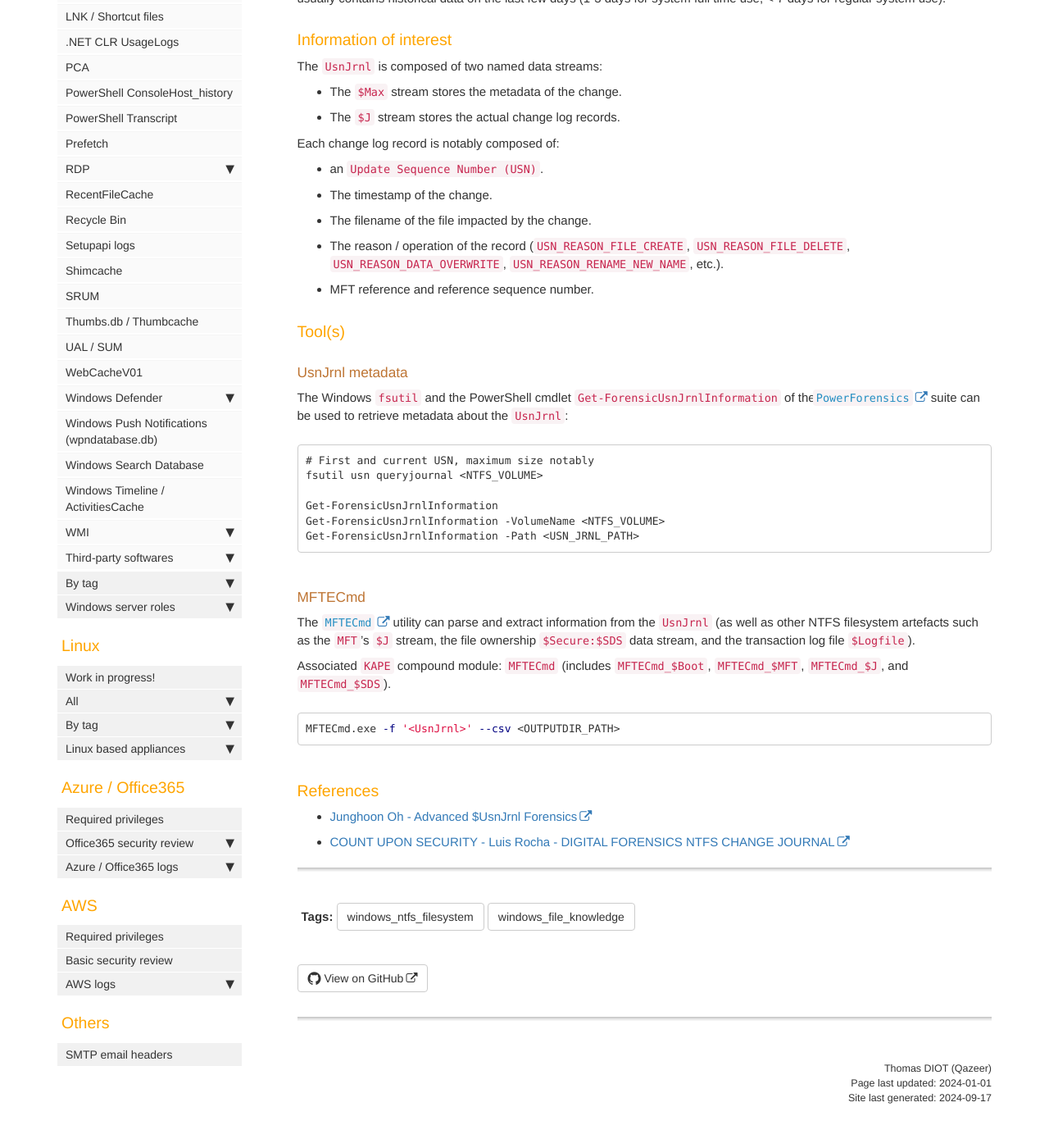
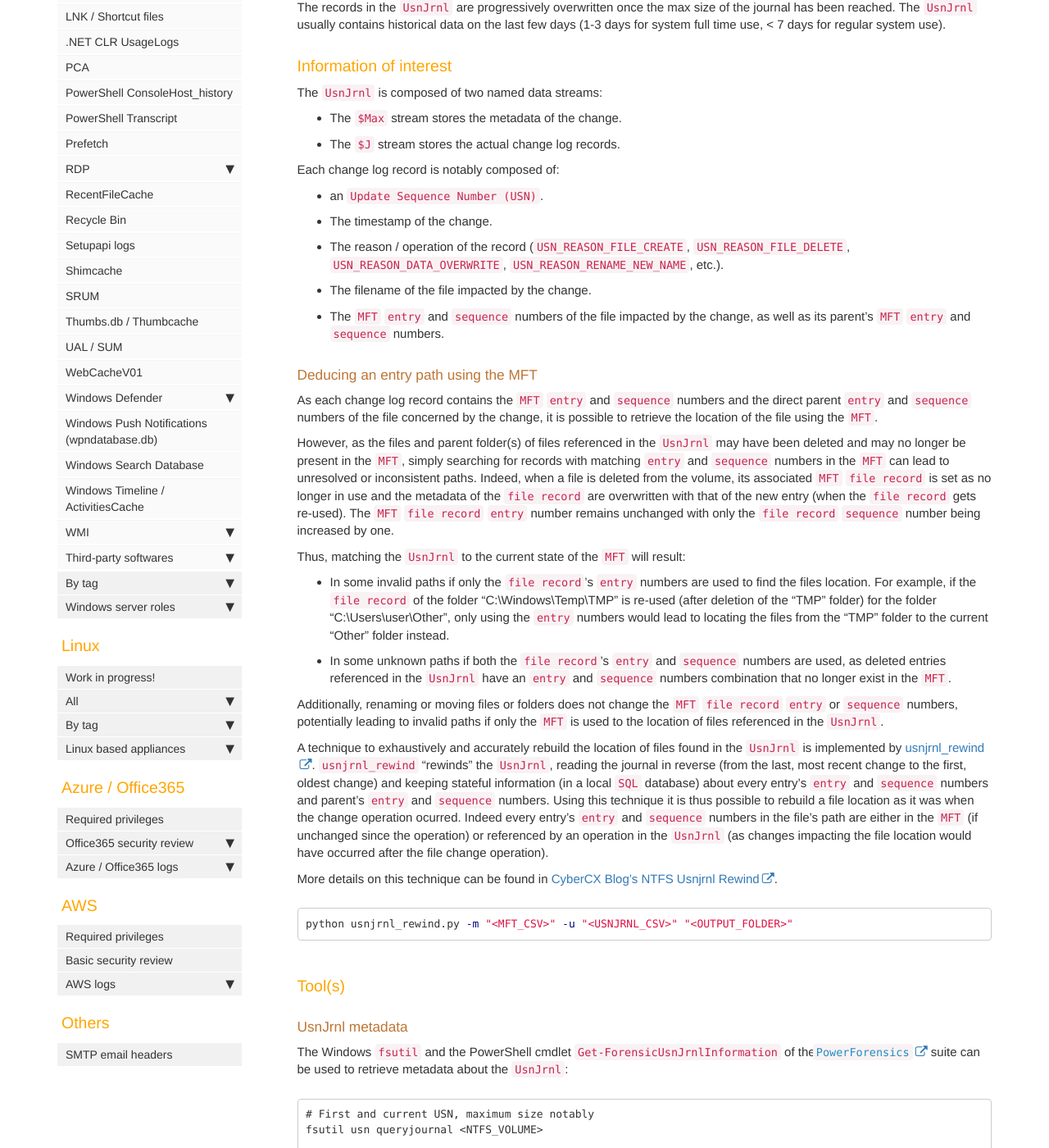
Before and after one commit to Qazeer/artefacts.help, a Jekyll site: the page built from pages/windows/ntfs_usnjrnl.md, in a window 1280 px wide and 1400 px high, scrolled down 590 px. Shown: the whole window at 82% size. Built offline with Jekyll 4.4.1, drawn with Linux system fonts in a browser that asks for light colours; comment, search, counter and statistics services are not loaded; some of the changed text lies outside the part shown.

Commit message:
[Artefact] Windows NTFS UsnJrnl & MFT - Rewinding the journal

````diff
--- a/pages/windows/ntfs_usnjrnl.md
+++ b/pages/windows/ntfs_usnjrnl.md
@@ -1,6 +1,6 @@
 ---
 title: NTFS - UsnJrnl
-summary: 'The USN Journal is a feature of NTFS, activated by default on Vista and later, which maintains a record of changes made to the NTFS volume.\n\nThe $J stream stores the actual change log records, with usually historical data of the last few days.\n\nEach change log record is notably composed of: the timestamp, filename, and reason / operation of the change.'
+summary: 'The USN Journal is a feature of NTFS, activated by default on Vista and later, which maintains a record of changes made to the NTFS volume.\n\n The $J stream stores the actual change log records, with usually historical data of the last few days.\n\n Each change log record is notably composed of: the timestamp, filename, and reason / operation of the change.\n\n Additionally, each change log record contains the MFT "entry" and "sequence" numbers and the direct parent "entry" and "sequence" numbers of the file concerned by the change, making it is possible to retrieve the location of the file using the MFT. The UsnJrnl can be "rewinded" to exhaustively and accurately rebuild the location of every files in the journal.'
 keywords: Filesystem, NTFS, UsnJrnl, USN, Journal
 tags:
   - windows_ntfs_filesystem
@@ -38,13 +38,70 @@ Each change log record is notably composed of:
 
   - The timestamp of the change.
 
-  - The filename of the file impacted by the change.
-
   - The reason / operation of the record (`USN_REASON_FILE_CREATE`,
     `USN_REASON_FILE_DELETE`, `USN_REASON_DATA_OVERWRITE`,
     `USN_REASON_RENAME_NEW_NAME`, etc.).
 
-  - MFT reference and reference sequence number.
+  - The filename of the file impacted by the change.
+
+  - The `MFT` `entry` and `sequence` numbers of the file impacted by the change,
+    as well as its parent's `MFT` `entry` and `sequence` numbers.
+
+#### Deducing an entry path using the MFT
+
+As each change log record contains the `MFT` `entry` and
+`sequence` numbers and the direct parent `entry` and `sequence` numbers of the
+file concerned by the change, it is possible to retrieve the location of the
+file using the `MFT`.
+
+However, as the files and parent folder(s) of files referenced in the `UsnJrnl`
+may have been deleted and may no longer be present in the `MFT`, simply
+searching for records with matching `entry` and `sequence` numbers in the `MFT`
+can lead to unresolved or inconsistent paths. Indeed, when a file is deleted
+from the volume, its associated `MFT` `file record` is set as no longer in use
+and the metadata of the `file record` are overwritten with that of the new
+entry (when the `file record` gets re-used). The `MFT` `file record` `entry`
+number remains unchanged with only the `file record` `sequence` number being
+increased by one.
+
+Thus, matching the `UsnJrnl` to the current state of the `MFT` will result:
+
+  - In some invalid paths if only the `file record`'s `entry` numbers are used
+    to find the files location. For example, if the `file record` of the folder
+    "C:\Windows\Temp\TMP" is re-used (after deletion of the "TMP" folder) for
+    the folder "C:\Users\user\Other", only using the `entry` numbers would lead
+    to locating the files from the "TMP" folder to the current "Other" folder
+    instead.
+
+  - In some unknown paths if both the `file record`'s `entry` and `sequence`
+    numbers are used, as deleted entries referenced in the `UsnJrnl` have an
+    `entry` and `sequence` numbers combination that no longer exist in the
+    `MFT`.
+
+Additionally, renaming or moving files or folders does not change the `MFT`
+`file record` `entry` or `sequence` numbers, potentially leading to invalid
+paths if only the `MFT` is used to the location of files referenced in the
+`UsnJrnl`.
+
+A technique to exhaustively and accurately rebuild the location of files found
+in the `UsnJrnl` is implemented by
+[usnjrnl_rewind](https://github.com/CyberCX-DFIR/usnjrnl_rewind).
+`usnjrnl_rewind` "rewinds" the `UsnJrnl`, reading the journal in reverse (from
+the last, most recent change to the first, oldest change) and keeping stateful
+information (in a local `SQL` database) about every entry's `entry` and
+`sequence` numbers and parent's `entry` and `sequence` numbers. Using this
+technique it is thus possible to rebuild a file location as it was when the
+change operation ocurred. Indeed every entry's `entry` and `sequence` numbers
+in the file's path are either in the `MFT` (if unchanged since the operation)
+or referenced by an operation in the `UsnJrnl` (as changes impacting the file
+location would have occurred after the file change operation).
+
+More details on this technique can be found in
+[CyberCX Blog's NTFS Usnjrnl Rewind](https://cybercx.com.au/blog/ntfs-usnjrnl-rewind/).
+
+```bash
+python usnjrnl_rewind.py -m "<MFT_CSV>" -u "<USNJRNL_CSV>" "<OUTPUT_FOLDER>"
+```
 
 ### Tool(s)
 
@@ -82,3 +139,5 @@ MFTECmd.exe -f '<UsnJrnl>' --csv <OUTPUTDIR_PATH>
   - [Junghoon Oh - Advanced $UsnJrnl Forensics](http://forensicinsight.org/wp-content/uploads/2013/07/F-INSIGHT-Advanced-UsnJrnl-Forensics-English.pdf)
 
   - [COUNT UPON SECURITY - Luis Rocha - DIGITAL FORENSICS NTFS CHANGE JOURNAL](https://countuponsecurity.com/2017/05/25/digital-forensics-ntfs-change-journal/)
+
+  - [CyberCX Blog's NTFS Usnjrnl Rewind](https://cybercx.com.au/blog/ntfs-usnjrnl-rewind/)
````
Also changed, not shown: pages/windows/ntfs_mft.md (+8 -0 lines).
